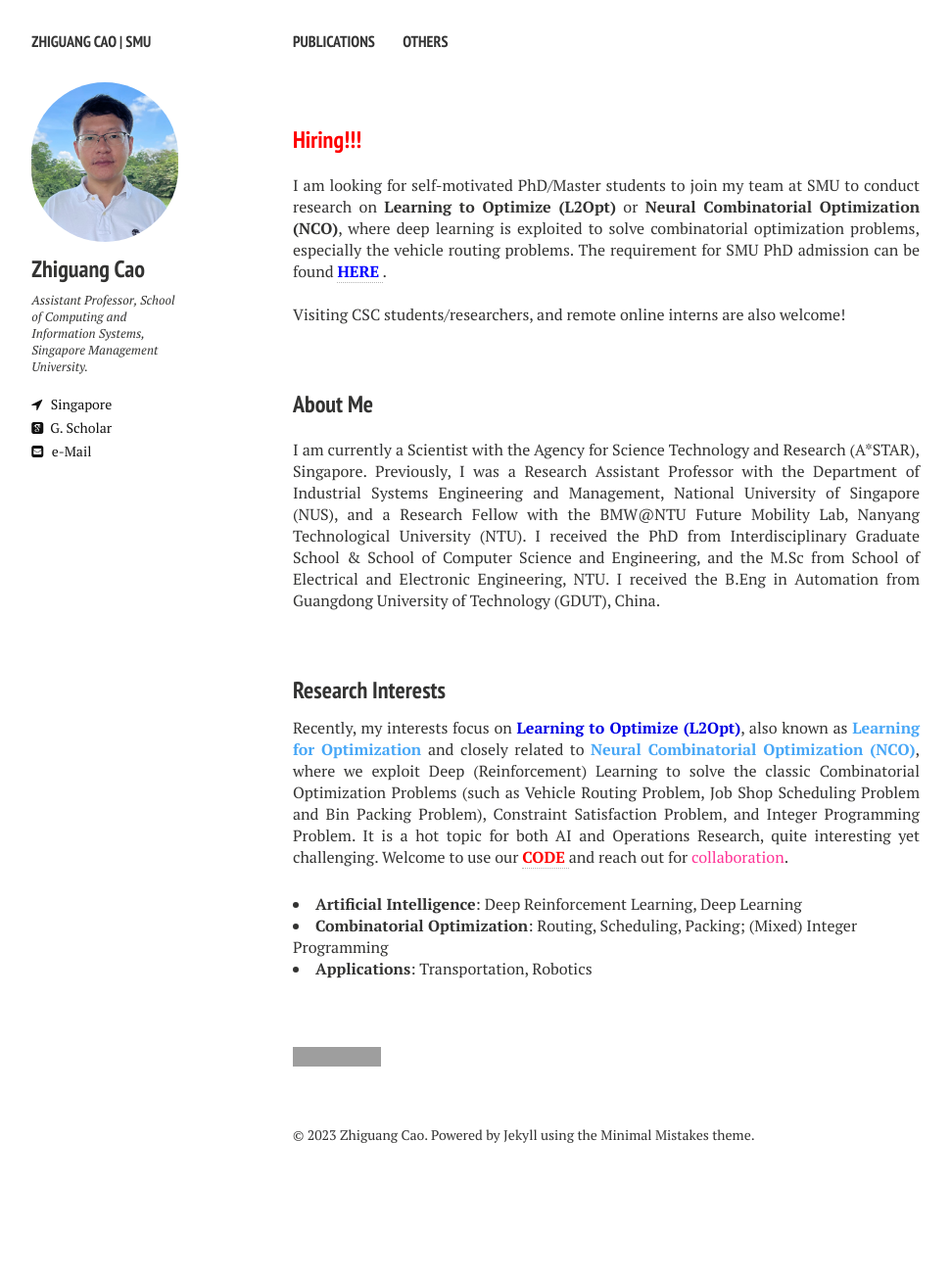
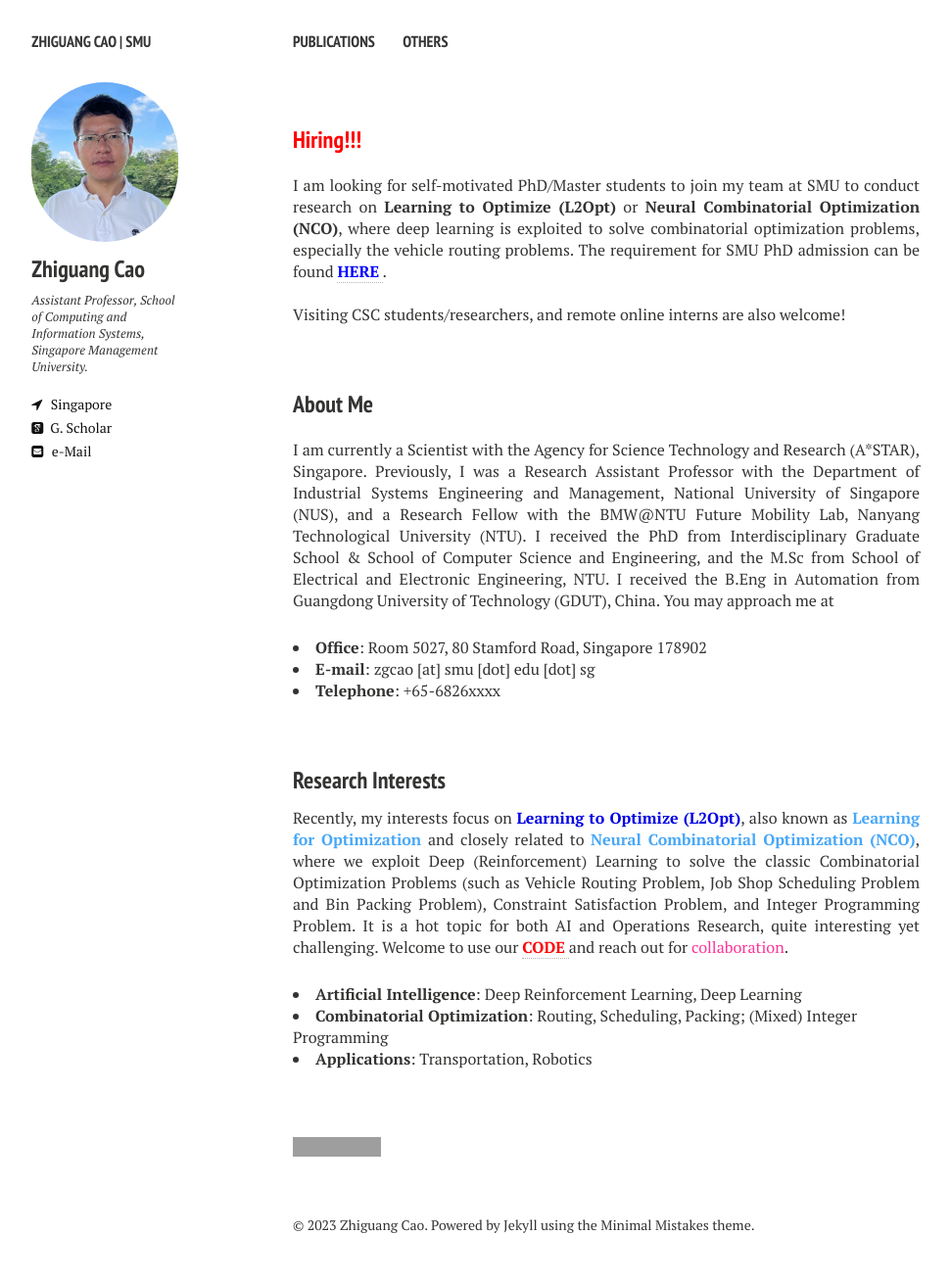
Before and after one commit to zhiguangcaosg/zhiguangcaosg.github.io, a Jekyll site: the page built from index.md, in a window 1280 px wide. Shown: the whole page at 98% size, without its empty margins (21-992 px from the left). Built offline with Jekyll 4.4.1, drawn with Linux system fonts in a browser that asks for light colours; nearby versions of some CDN libraries; before the commit the page ends 1217 px from its top, so only the background shows below that; grey boxes are pictures that could not be loaded.

Commit message:
Update index.md

```diff
--- a/index.md
+++ b/index.md
@@ -15,8 +15,16 @@ image: banner1.png
 
 <h3 style="margin-bottom:0px;padding-top:20px;">About Me</h3> <br>
 
-<p align="justify">I am currently a Scientist with the Agency for Science Technology and Research (A*STAR), Singapore. Previously, I was a Research Assistant Professor with the Department of Industrial Systems Engineering and Management, National University of Singapore (NUS), and a Research Fellow with the BMW@NTU Future Mobility Lab, Nanyang Technological University (NTU). I received the PhD from Interdisciplinary Graduate School & School of Computer Science and Engineering, and the M.Sc from School of Electrical and Electronic Engineering, NTU. I received the B.Eng in Automation from Guangdong University of Technology (GDUT), China. </p>
-<!-- and I also hold an Associate Professor position with GDUT for a short period-->
+<p align="justify">I am currently a Scientist with the Agency for Science Technology and Research (A*STAR), Singapore. Previously, I was a Research Assistant Professor with the Department of Industrial Systems Engineering and Management, National University of Singapore (NUS), and a Research Fellow with the BMW@NTU Future Mobility Lab, Nanyang Technological University (NTU). I received the PhD from Interdisciplinary Graduate School & School of Computer Science and Engineering, and the M.Sc from School of Electrical and Electronic Engineering, NTU. I received the B.Eng in Automation from Guangdong University of Technology (GDUT), China. You may approach me at</p>
+<li>
+<b>Office</b>: Room 5027, 80 Stamford Road, Singapore 178902
+</li>
+<li>
+<b>E-mail</b>: zgcao [at] smu [dot] edu [dot] sg
+</li>
+<li>
+<b>Telephone</b>:  +65-6826xxxx
+</li>
 <br />
 
 
```
